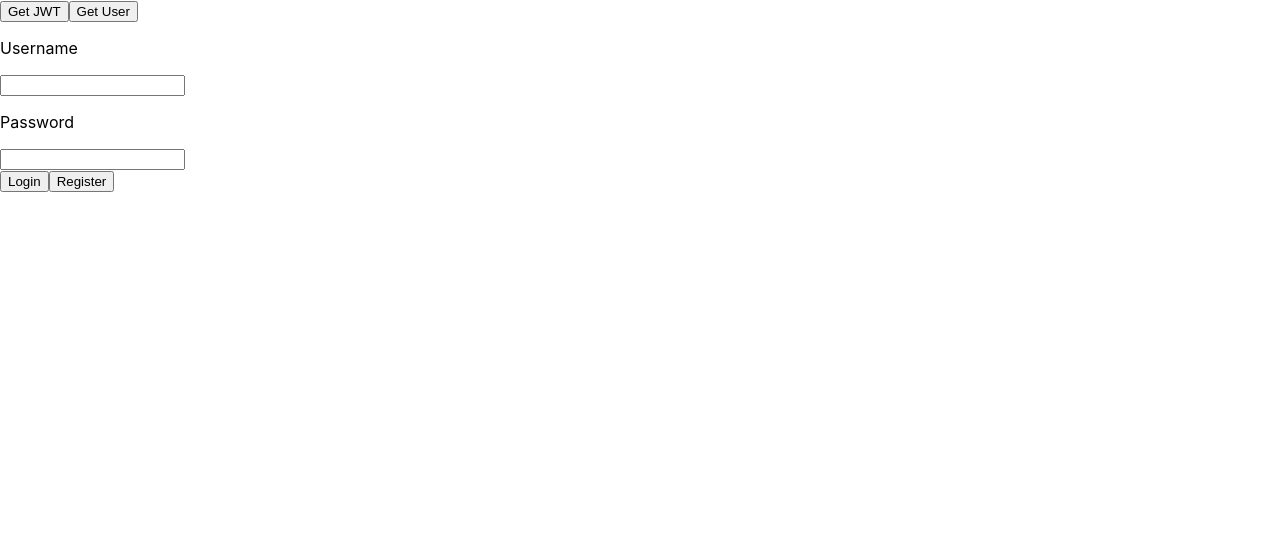
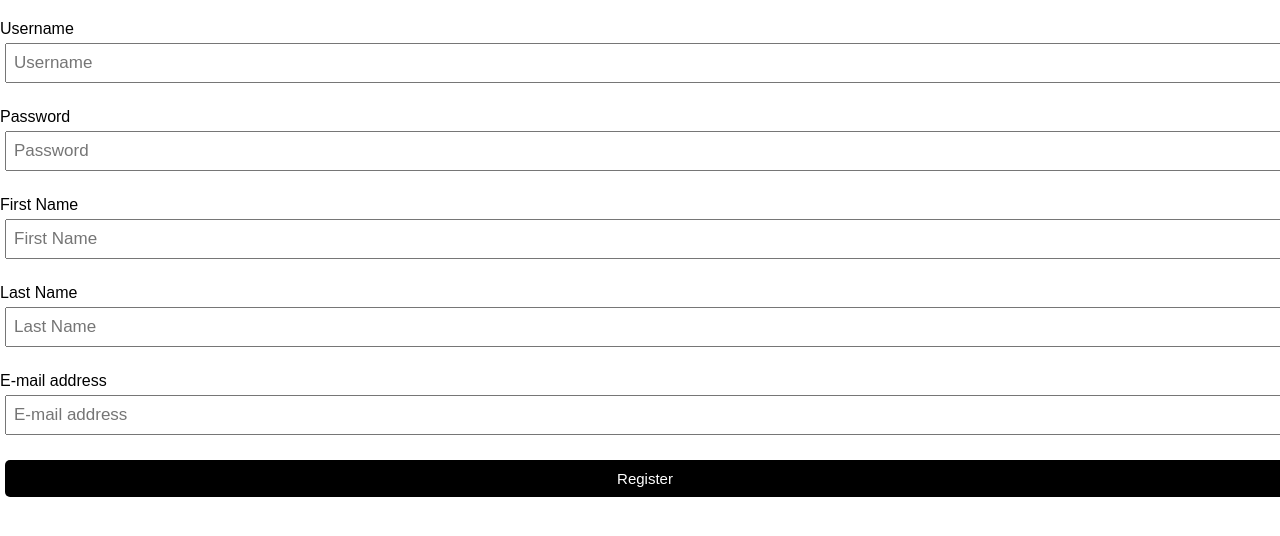
Before and after one commit to xPeep/personal-statistics, a React (Create React App) app: page /register in a window 1280 px wide. Shown: the top 536 px of the page. Built offline with nearby package versions, Linux system fonts and the light colour scheme.

Commit message:
dev-init

```diff
--- a/package.json
+++ b/package.json
@@ -3,6 +3,7 @@
   "version": "0.1.0",
   "private": true,
   "dependencies": {
+    "@material-ui/core": "^4.11.4",
     "@testing-library/jest-dom": "^5.12.0",
     "@testing-library/react": "^11.2.7",
     "@testing-library/user-event": "^12.8.3",
--- a/src/App.js
+++ b/src/App.js
@@ -2,8 +2,14 @@ import React, { useState } from "react";
 import axios from "axios";
 import "./App.css";
 import Login from "./Login/Login";
+import Register from "./Login/Register";
+import Home from "./components/Home";
+import TablePanel from "./components/TabPanel";
+import { BrowserRouter as Router, Route } from "react-router-dom";
+import Button from "./components/Button";
 
 const apiUrl = "http://localhost:8080";
+
 axios.interceptors.request.use(
   (config) => {
     const { origin } = new URL(config.url);
@@ -20,27 +26,46 @@ axios.interceptors.request.use(
 );
 
 function App() {
-  const storedJwt = localStorage.getItem("token");
+  let storedJwt = localStorage.getItem("token");
   const [jwt, setJwt] = useState(storedJwt || null);
-  const [user, setUser] = useState([]);
-  const [fetchError] = useState(null);
+  const [loginForm, setLoginForm] = useState(true);
+  const [user, setUser] = useState({
+    emailAddress: null,
+    firstName: null,
+    id: null,
+    lastName: null,
+    password: null,
+    role: null,
+    userMeasurement: null,
+    userPhoto: null,
+    username: null,
+  });
 
-  const options = {
-    url: `${apiUrl}/login`,
-    method: "POST",
-    headers: {
-      "Content-Type": "application/json",
-    },
-    data: {
-      username: "admin",
-      password: "admin",
-    },
+  const optionsPost = (object, api) => {
+    return {
+      url: `${apiUrl}${api}`,
+      method: "POST",
+      headers: {
+        "Content-Type": "application/json",
+      },
+      data: object,
+    };
   };
 
-  const getJwt = async () => {
-    await axios(options)
+  const optionsGet = (api) => {
+    return {
+      url: `${apiUrl}${api}`,
+      method: "GET",
+      headers: {
+        "Content-Type": "application/json",
+      },
+    };
+  };
+
+  //GET JWT
+  const getJwt = async (credentials) => {
+    await axios(optionsPost(credentials, "/login"))
       .then((res) => {
-        console.log(res);
         localStorage.setItem("token", res.headers.authorization);
         setJwt(res.headers.authorization);
       })
@@ -49,35 +74,90 @@ function App() {
       });
   };
 
-  const getUser = async () => {
-    await axios
-      .get(`${apiUrl}/api/user/get`)
+  //GET USER
+  const getUser = () => {
+    return new Promise((resolve, reject) => {
+      axios(optionsGet("/api/user"))
+        .then((res) => {
+          resolve(res.data);
+        })
+        .catch((error) => {
+          console.error(error);
+          reject(error);
+        });
+    });
+  };
+
+  //ADD USER
+  const addUser = async (userInfo) => {
+    await axios(optionsPost(userInfo, "/api/user"))
       .then((res) => {
         console.log(res);
-        setJwt(res.data);
+        setLoginForm(!loginForm);
       })
       .catch((error) => {
         console.error(error);
       });
   };
 
+  const onLogin = async (credentials) => {
+    await getJwt(credentials);
+    const localUser = await getUser();
+    setUser(localUser);
+    console.log(localUser);
+  };
+
+  const onRegister = async (userInformation) => {
+    console.log(userInformation);
+    addUser(userInformation);
+  };
+
+  const onLogout = () => {
+    setJwt(null);
+    localStorage.clear();
+    storedJwt = null;
+  };
+
+  const onSwitchToForm = () => {
+    setLoginForm(!loginForm);
+  };
+
+  if (jwt) {
+    getUser();
+  }
+
   return (
-    <>
-      <section style={{ marginBottom: "10px" }}>
-        <button onClick={() => getJwt()}>Get JWT</button>
-        <button onClick={() => getUser()}>Get User</button>
-        {jwt && (
-          <pre>
-            <code>{jwt}</code>
-          </pre>
+    <Router>
+      <Route exact path="/">
+        {jwt ? (
+          <div className="container-log">
+            <Home user={user} />
+            <Button color="green" text="Logout" onClick={onLogout} />
+          </div>
+        ) : (
+          <div className="container">
+            {loginForm ? (
+              <Login onLogin={onLogin} />
+            ) : (
+              <Register onRegister={onRegister} />
+            )}
+            <Button
+              className="btn btn-block"
+              color="blue"
+              text={
+                loginForm ? "Have not account yet ?" : "Switch to Login form"
+              }
+              onClick={onSwitchToForm}
+            />
+          </div>
         )}
-        <Login></Login>
-      </section>
-      <section>
+      </Route>
 
-        {fetchError && <p style={{ color: "red" }}>{fetchError}</p>}
-      </section>
-    </>
+      <Route path="/home" component={Home} />
+      <Route path="/login" component={Login} />
+      <Route path="/register" component={Register} />
+    </Router>
   );
 }
+
 export default App;
--- a/src/Login/Login.js
+++ b/src/Login/Login.js
@@ -1,19 +1,46 @@
-import React from "react";
+import { useState } from "react";
 
-const login = () => {
+function Login({ onLogin }) {
+  const [username, setUsername] = useState("");
+  const [password, setPassword] = useState("");
+
+  const onSubmit = (e) => {
+    e.preventDefault();
+
+    if (!username || !password) {
+      alert("Please fill all fields !");
+      return;
+    }
+
+    onLogin({ username, password });
+
+    setUsername("");
+    setPassword("");
+  };
+
   return (
-    <div>
-      <p>Username</p>
-      <input type="text" />
-      <p>Password</p>
-      <input type="password" />
-      <div>
-        <button>Login</button>
-        <button>Register</button>
+    <form className="add-form" onSubmit={onSubmit}>
+      <div className="form-control">
+        <label>Username / Email</label>
+        <input
+          type="text"
+          placeholder="Username/E-mail"
+          value={username}
+          onChange={(e) => setUsername(e.target.value)}
+        />
       </div>
-    </div>
+      <div className="form-control">
+        <label>Password</label>
+        <input
+          type="password"
+          placeholder="Password"
+          value={password}
+          onChange={(e) => setPassword(e.target.value)}
+        />
+      </div>
+      <input type="submit" value="Login" color="green" className="btn btn-block" />
+    </form>
   );
-};
+}
 
-export default login;
-//
+export default Login;
--- /dev/null
+++ b/src/Login/Register.js
@@ -0,0 +1,79 @@
+import { useState } from "react";
+
+function Register({ onRegister }) {
+  const [username, setUsername] = useState("");
+  const [password, setPassword] = useState("");
+  const [firstName, setFirstName] = useState("");
+  const [lastName, setLastName] = useState("");
+  const [emailAddress, setEmailAddress] = useState("");
+
+  const onSubmit = (e) => {
+    e.preventDefault();
+
+    if (!username || !password) {
+      alert("Please fill all fields !");
+      return;
+    }
+
+    onRegister({ username, password, firstName, lastName, emailAddress });
+
+    setUsername("");
+    setPassword("");
+    setFirstName("");
+    setLastName("");
+    setEmailAddress("");
+  };
+
+  return (
+    <form className="add-form" onSubmit={onSubmit}>
+      <div className="form-control">
+        <label>Username</label>
+        <input
+          type="text"
+          placeholder="Username"
+          value={username}
+          onChange={(e) => setUsername(e.target.value)}
+        />
+      </div>
+      <div className="form-control">
+        <label>Password</label>
+        <input
+          type="password"
+          placeholder="Password"
+          value={password}
+          onChange={(e) => setPassword(e.target.value)}
+        />
+      </div>
+      <div className="form-control">
+        <label>First Name</label>
+        <input
+          type="text"
+          placeholder="First Name"
+          value={firstName}
+          onChange={(e) => setFirstName(e.target.value)}
+        />
+      </div>
+      <div className="form-control">
+        <label>Last Name</label>
+        <input
+          type="text"
+          placeholder="Last Name"
+          value={lastName}
+          onChange={(e) => setLastName(e.target.value)}
+        />
+      </div>
+      <div className="form-control">
+        <label>E-mail address</label>
+        <input
+          type="text"
+          placeholder="E-mail address"
+          value={emailAddress}
+          onChange={(e) => setEmailAddress(e.target.value)}
+        />
+      </div>
+      <input type="submit" value="Register" className="btn btn-block" />
+    </form>
+  );
+}
+
+export default Register;
--- /dev/null
+++ b/src/components/Button.js
@@ -0,0 +1,27 @@
+import PropTypes from "prop-types";
+
+const Button = ({ color, text, onClick}) => {
+
+  return (
+    <div>
+      <button
+        onClick={onClick}
+        style={{ backgroundColor: color }}
+        className="btn btn-block"
+      >
+        {text}
+      </button>
+    </div>
+  );
+};
+
+Button.defaultProps = {
+  color: "steelblue",
+};
+
+Button.propTypes = {
+  text: PropTypes.string,
+  color: PropTypes.string,
+};
+
+export default Button;
--- /dev/null
+++ b/src/components/Home.js
@@ -0,0 +1,13 @@
+const Home = ({ user }) => {
+  return (
+    <div>
+      <h1>USER PROFILE</h1>
+      <div>
+        <h2>Username: {user.username}</h2>
+        <h2>Email: {user.emailAddress}</h2>
+      </div>
+    </div>
+  );
+};
+
+export default Home;
--- /dev/null
+++ b/src/components/TabPanel.js
@@ -0,0 +1,82 @@
+import React from "react";
+import PropTypes from "prop-types";
+import { makeStyles } from "@material-ui/core/styles";
+import AppBar from "@material-ui/core/AppBar";
+import Tabs from "@material-ui/core/Tabs";
+import Tab from "@material-ui/core/Tab";
+import Typography from "@material-ui/core/Typography";
+import Box from "@material-ui/core/Box";
+import Register from "../Login/Register";
+import Login from "../Login/Login";
+
+function TabPanel(props) {
+  const { children, value, index, ...other } = props;
+
+  return (
+    <div
+      role="tabpanel"
+      hidden={value !== index}
+      id={`simple-tabpanel-${index}`}
+      aria-labelledby={`simple-tab-${index}`}
+      {...other}
+    >
+      {value === index && (
+        <Box p={3}>
+          <Typography>{children}</Typography>
+        </Box>
+      )}
+    </div>
+  );
+}
+
+TabPanel.propTypes = {
+  children: PropTypes.node,
+  index: PropTypes.any.isRequired,
+  value: PropTypes.any.isRequired,
+};
+
+function a11yProps(index) {
+  return {
+    id: `simple-tab-${index}`,
+    "aria-controls": `simple-tabpanel-${index}`,
+  };
+}
+
+const useStyles = makeStyles((theme) => ({
+  root: {
+    flexGrow: 1,
+    backgroundColor: theme.palette.background.paper,
+  },
+}));
+
+export default function SimpleTabs() {
+  const classes = useStyles();
+  const [value, setValue] = React.useState(0);
+
+  const handleChange = (event, newValue) => {
+    setValue(newValue);
+  };
+
+  return (
+    <div className="container-log">
+      <div className={classes.root}>
+        <AppBar position="static">
+          <Tabs
+            value={value}
+            onChange={handleChange}
+            aria-label="simple tabs example"
+          >
+            <Tab label="Login" {...a11yProps(0)} />
+            <Tab label="Register" {...a11yProps(1)} />
+          </Tabs>
+        </AppBar>
+        <TabPanel value={value} index={0}>
+          <Login />
+        </TabPanel>
+        <TabPanel value={value} index={1}>
+          <Register />
+        </TabPanel>
+      </div>
+    </div>
+  );
+}
--- a/src/index.css
+++ b/src/index.css
@@ -1,13 +1,113 @@
-body {
+@import url('https://fonts.googleapis.com/css?family=Roboto:300,400,500,700&display=swap');
+
+
+* {
+  box-sizing: border-box;
   margin: 0;
-  font-family: -apple-system, BlinkMacSystemFont, 'Segoe UI', 'Roboto', 'Oxygen',
-    'Ubuntu', 'Cantarell', 'Fira Sans', 'Droid Sans', 'Helvetica Neue',
-    sans-serif;
-  -webkit-font-smoothing: antialiased;
-  -moz-osx-font-smoothing: grayscale;
+  padding: 0;
 }
 
-code {
-  font-family: source-code-pro, Menlo, Monaco, Consolas, 'Courier New',
-    monospace;
+body {
+  font-family: 'Poppins', sans-serif;
 }
+
+.container {
+  max-width: 500px;
+  margin: 30px auto;
+  overflow: auto;
+  min-height: 300px;
+  border: 1px solid black;
+  padding: 30px;
+  border-radius: 5px;
+}
+
+.header {
+  display: flex;
+  justify-content: space-between;
+  align-items: center;
+  margin-bottom: 20px;
+}
+
+.btn {
+  display: inline-block;
+  background: #000;
+  color: #fff;
+  border: none;
+  padding: 10px 20px;
+  margin: 5px;
+  border-radius: 5px;
+  cursor: pointer;
+  text-decoration: none;
+  font-size: 15px;
+  font-family: inherit;
+}
+
+.btn:focus {
+  outline: none;
+}
+
+.btn:active {
+  transform: scale(0.98);
+}
+
+.btn-block {
+  display: block;
+  width: 100%;
+}
+
+.task {
+  background: #f4f4f4;
+  margin: 5px;
+  padding: 10px 20px;
+  cursor: pointer;
+}
+
+.task.reminder {
+  border-left: 5px solid green;
+}
+
+.task h3 {
+  display: flex;
+  align-items: center;
+  justify-content: space-between;
+}
+
+.add-form {
+  margin-bottom: 40px;
+}
+
+.form-control {
+  margin: 20px 0;
+}
+
+.form-control label {
+  display: block;
+}
+
+.form-control input {
+  width: 100%;
+  height: 40px;
+  margin: 5px;
+  padding: 3px 7px;
+  font-size: 17px;
+}
+
+.form-control-check {
+  display: flex;
+  align-items: center;
+  justify-content: space-between;
+}
+
+.form-control-check label {
+  flex: 1;
+}
+
+.form-control-check input {
+  flex: 2;
+  height: 20px;
+}
+
+footer {
+  margin-top: 30px;
+  text-align: center;
+}
```
Also changed, not shown: 1 other file (tests, documents, lock files or other folders).
